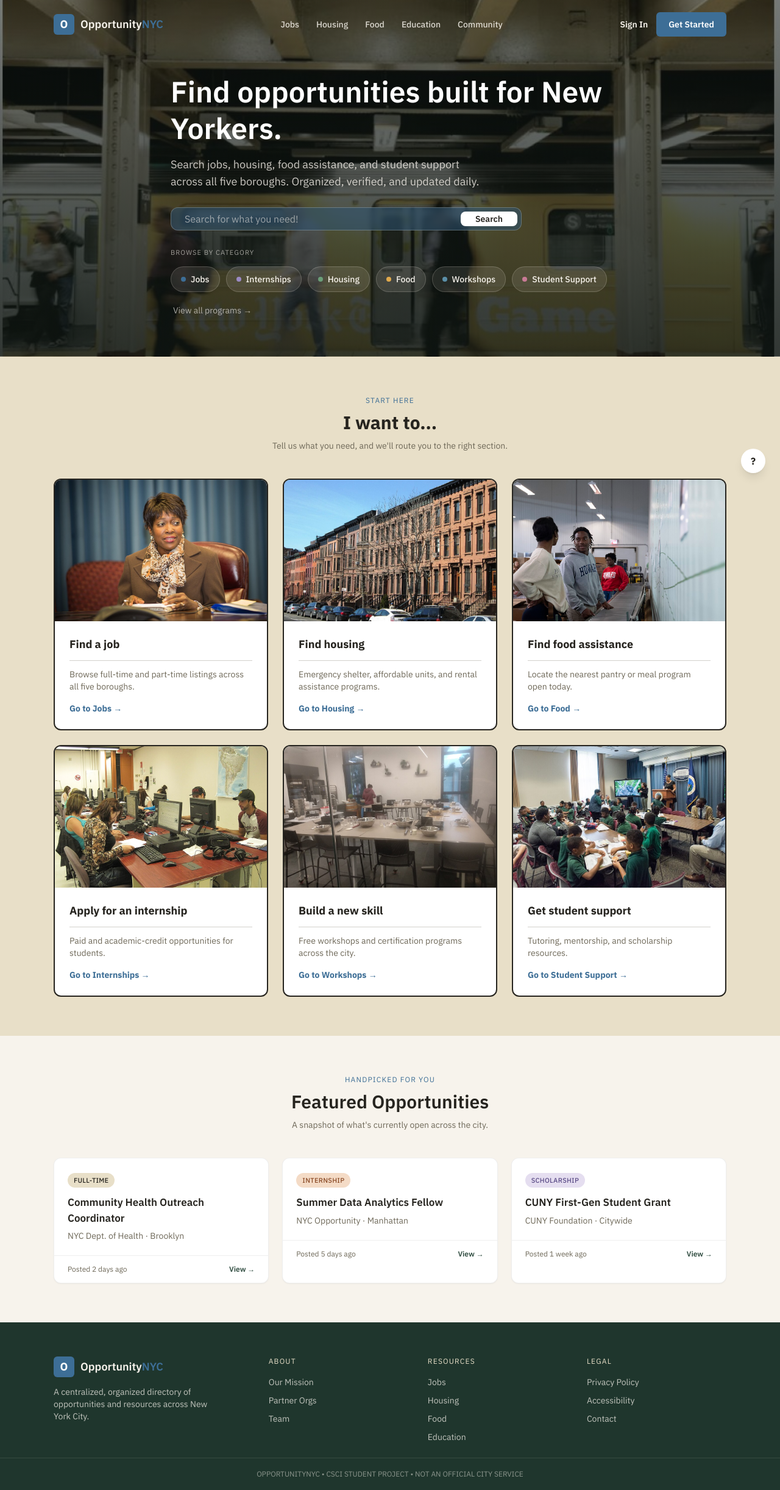
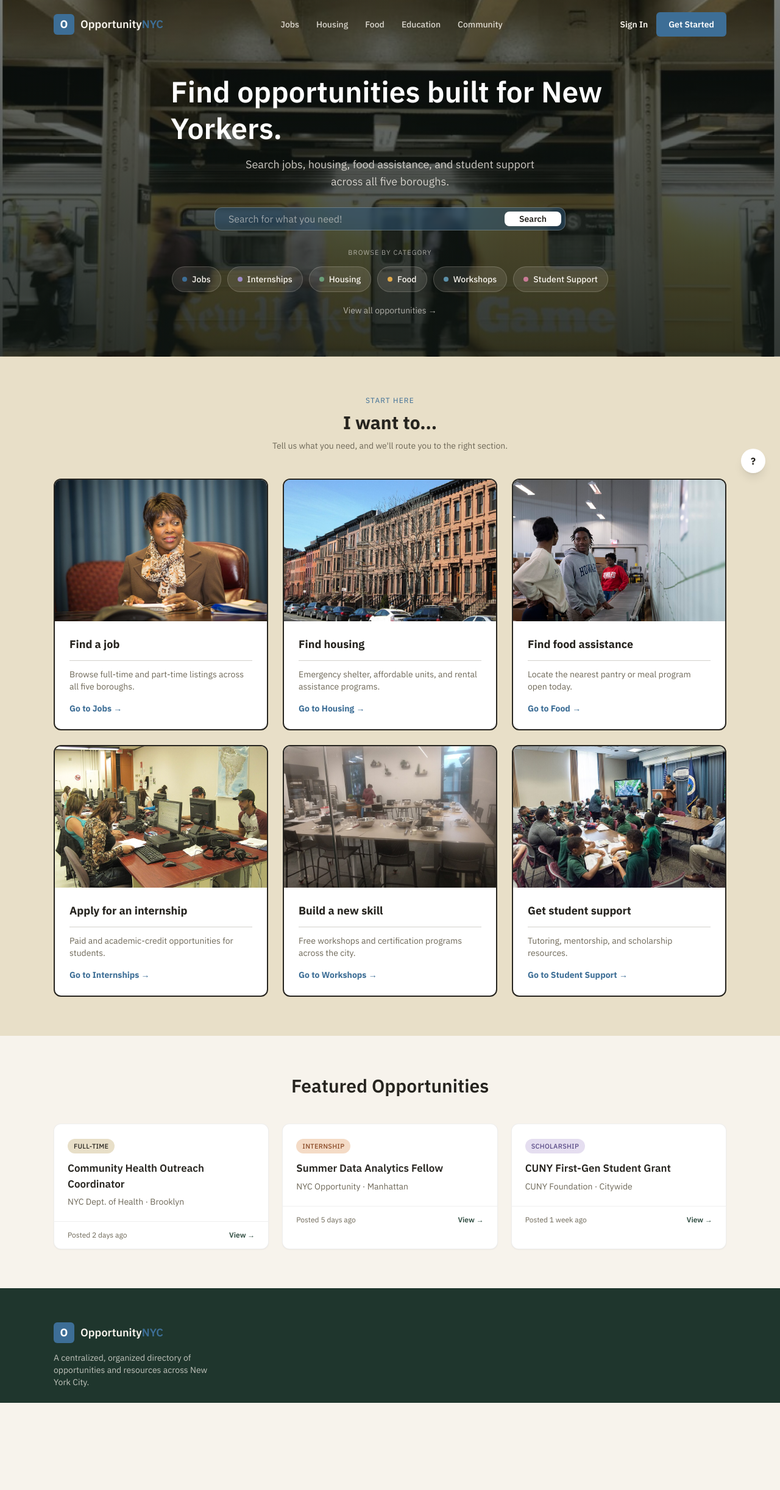
Before and after one commit to ayaarias21/OpportunityNYC, a React (Vite) app in the folder frontend/: page / in a window 1280 px wide. Shown: the whole page at 61% size. After the commit the page ends 2301 px from the top, so only its background shows below. Built offline with nearby package versions, Linux system fonts and the light colour scheme.

Commit message:
Added Jobs page etc

```diff
--- a/frontend/src/App.jsx
+++ b/frontend/src/App.jsx
@@ -1,6 +1,7 @@
 import { BrowserRouter, Routes, Route } from "react-router-dom";
 import Homepage from "./pages/Homepage";
 import SearchResults from "./pages/SearchResults";
+import JobsPage from "./pages/JobsPage";
 
 export default function App() {
   return (
@@ -8,6 +9,7 @@ export default function App() {
       <Routes>
         <Route path="/" element={<Homepage />} />
         <Route path="/search" element={<SearchResults />} />
+        <Route path="/jobs" element={<JobsPage />} />
       </Routes>
     </BrowserRouter>
   );
--- a/frontend/src/components/FeaturedOpportunities.jsx
+++ b/frontend/src/components/FeaturedOpportunities.jsx
@@ -28,11 +28,7 @@ export default function FeaturedOpportunities() {
   return (
     <section className="max-w-6xl mx-auto px-6 py-16">
       <div className="text-center mb-11">
-        <div className="font-sans text-xs tracking-widest uppercase text-accent mb-2.5">
-          Handpicked for You
-        </div>
         <h2 className="font-sans font-semibold text-3xl mb-2.5">Featured Opportunities</h2>
-        <p className="text-warm-gray text-sm">A snapshot of what's currently open across the city.</p>
       </div>
 
       <div className="grid grid-cols-1 md:grid-cols-3 gap-[22px]">
--- a/frontend/src/components/Footer.jsx
+++ b/frontend/src/components/Footer.jsx
@@ -1,8 +1,7 @@
 export default function Footer() {
   return (
     <footer className="bg-forest-dark text-cream/75">
-      <div className="max-w-6xl mx-auto px-6 pt-14 pb-6 grid grid-cols-1 md:grid-cols-[1.4fr_1fr_1fr_1fr] gap-8">
-        <div>
+      <div className="max-w-6xl mx-auto px-6 pt-14 pb-6">
         <div className="flex items-center gap-2.5 mb-3.5">
           <div className="w-[34px] h-[34px] rounded-md bg-accent flex items-center justify-center text-white font-sans font-bold text-lg">
             O
@@ -15,39 +14,6 @@ export default function Footer() {
           A centralized, organized directory of opportunities and resources across New York City.
         </p>
       </div>
-
-        <div>
-          <h4 className="font-sans text-xs tracking-widest uppercase text-sand mb-4">About</h4>
-          <ul className="flex flex-col gap-2.5 text-sm">
-            <li><a href="#" className="hover:text-cream hover:underline">Our Mission</a></li>
-            <li><a href="#" className="hover:text-cream hover:underline">Partner Orgs</a></li>
-            <li><a href="#" className="hover:text-cream hover:underline">Team</a></li>
-          </ul>
-        </div>
-
-        <div>
-          <h4 className="font-sans text-xs tracking-widest uppercase text-sand mb-4">Resources</h4>
-          <ul className="flex flex-col gap-2.5 text-sm">
-            <li><a href="#" className="hover:text-cream hover:underline">Jobs</a></li>
-            <li><a href="#" className="hover:text-cream hover:underline">Housing</a></li>
-            <li><a href="#" className="hover:text-cream hover:underline">Food</a></li>
-            <li><a href="#" className="hover:text-cream hover:underline">Education</a></li>
-          </ul>
-        </div>
-
-        <div>
-          <h4 className="font-sans text-xs tracking-widest uppercase text-sand mb-4">Legal</h4>
-          <ul className="flex flex-col gap-2.5 text-sm">
-            <li><a href="#" className="hover:text-cream hover:underline">Privacy Policy</a></li>
-            <li><a href="#" className="hover:text-cream hover:underline">Accessibility</a></li>
-            <li><a href="#" className="hover:text-cream hover:underline">Contact</a></li>
-          </ul>
-        </div>
-      </div>
-
-      <div className="border-t border-cream/10 px-6 py-[18px] text-center font-sans text-xs text-cream/50">
-        OPPORTUNITYNYC • CSCI STUDENT PROJECT • NOT AN OFFICIAL CITY SERVICE
-      </div>
     </footer>
   );
 }
--- a/frontend/src/components/Hero.jsx
+++ b/frontend/src/components/Hero.jsx
@@ -1,10 +1,10 @@
 import { useState } from "react";
-import { useNavigate } from "react-router-dom";
+import { Link, useNavigate } from "react-router-dom";
 import subwayHero from "../assets/subway-hero.jpg";
 import CategoryPill from "./CategoryPill";
 
 const categories = [
-  { label: "Jobs", dotColor: "#3D6E96" },
+  { label: "Jobs", dotColor: "#3D6E96", href: "/jobs" },
   { label: "Internships", dotColor: "#9B8AC4" },
   { label: "Housing", dotColor: "#6B9E78" },
   { label: "Food", dotColor: "#E0A94C" },
@@ -41,7 +41,7 @@ export default function Hero() {
         </div>
 
         <nav className="hidden md:flex gap-7 text-sm font-medium text-cream/85">
-          <a href="#" className="hover:text-cream">Jobs</a>
+          <Link to="/jobs" className="hover:text-cream">Jobs</Link>
           <a href="#" className="hover:text-cream">Housing</a>
           <a href="#" className="hover:text-cream">Food</a>
           <a href="#" className="hover:text-cream">Education</a>
@@ -57,19 +57,19 @@ export default function Hero() {
       </div>
 
       {/* Hero content */}
-      <div className="max-w-3xl mx-auto px-6 pt-10 text-left">
-        <h1 className="font-sans font-semibold text-white text-5xl leading-tight mb-4">
+      <div className="max-w-3xl mx-auto px-6 pt-10 text-center">
+        <h1 className="font-sans font-semibold text-white text-5xl leading-tight mb-4 text-left">
           Find opportunities built for New Yorkers.
         </h1>
 
-        <p className="text-cream/80 text-lg max-w-lg mb-7">
+        <p className="text-cream/80 text-lg max-w-lg mx-auto mb-7">
           Search jobs, housing, food assistance, and student support across all five
-          boroughs. Organized, verified, and updated daily.
+          boroughs.
         </p>
 
         <form
           onSubmit={handleSearchSubmit}
-          className="flex max-w-xl gap-1.5 bg-accent-dark/55 border border-cream/25 rounded-xl p-1.5 backdrop-blur-sm mb-7"
+          className="flex max-w-xl mx-auto gap-1.5 bg-accent-dark/55 border border-cream/25 rounded-xl p-1.5 backdrop-blur-sm mb-7"
         >
           <input
             type="text"
@@ -86,12 +86,12 @@ export default function Hero() {
         <div className="font-sans text-[11px] tracking-widest uppercase text-cream/60 mb-3.5">
           Browse by Category
         </div>
-        <div className="flex flex-wrap gap-2.5 items-center">
+        <div className="flex flex-wrap justify-center gap-2.5 items-center">
           {categories.map((c) => (
-            <CategoryPill key={c.label} label={c.label} dotColor={c.dotColor} />
+            <CategoryPill key={c.label} label={c.label} dotColor={c.dotColor} href={c.href} />
           ))}
           <a href="#" className="text-cream/65 hover:text-cream text-sm px-1 py-2.5">
-            View all programs →
+            View all opportunities →
           </a>
         </div>
       </div>
--- a/frontend/src/components/Nav.jsx
+++ b/frontend/src/components/Nav.jsx
@@ -14,7 +14,7 @@ export default function Nav() {
         </Link>
 
         <nav className="hidden md:flex gap-7 text-sm font-medium text-charcoal/75">
-          <a href="#" className="hover:text-charcoal">Jobs</a>
+          <Link to="/jobs" className="hover:text-charcoal">Jobs</Link>
           <a href="#" className="hover:text-charcoal">Housing</a>
           <a href="#" className="hover:text-charcoal">Food</a>
           <a href="#" className="hover:text-charcoal">Education</a>
--- /dev/null
+++ b/frontend/src/pages/JobsPage.jsx
@@ -0,0 +1,45 @@
+import Nav from "../components/Nav";
+import Footer from "../components/Footer";
+import HelpButton from "../components/HelpButton";
+import OppCard from "../components/OppCard";
+
+const jobs = [
+  {
+    badgeType: "fulltime",
+    badgeLabel: "FULL-TIME",
+    title: "Community Health Outreach Coordinator",
+    org: "NYC Dept. of Health · Brooklyn",
+    posted: "Posted 2 days ago",
+  },
+  {
+    badgeType: "fulltime",
+    badgeLabel: "FULL-TIME",
+    title: "Emergency Housing Case Manager",
+    org: "NYC Dept. of Social Services · Bronx",
+    posted: "Posted 3 days ago",
+  },
+];
+
+export default function JobsPage() {
+  return (
+    <div>
+      <Nav />
+
+      <section className="max-w-6xl mx-auto px-6 pt-10 pb-16">
+        <h1 className="font-sans font-semibold text-2xl mb-1.5">Jobs</h1>
+        <p className="text-warm-gray text-sm mb-8">
+          {jobs.length} {jobs.length === 1 ? "opportunity" : "opportunities"} found
+        </p>
+
+        <div className="grid grid-cols-1 md:grid-cols-3 gap-[22px]">
+          {jobs.map((opp) => (
+            <OppCard key={opp.title} {...opp} />
+          ))}
+        </div>
+      </section>
+
+      <Footer />
+      <HelpButton />
+    </div>
+  );
+}
```
Lines whose indentation alone changed are shown as unchanged.
